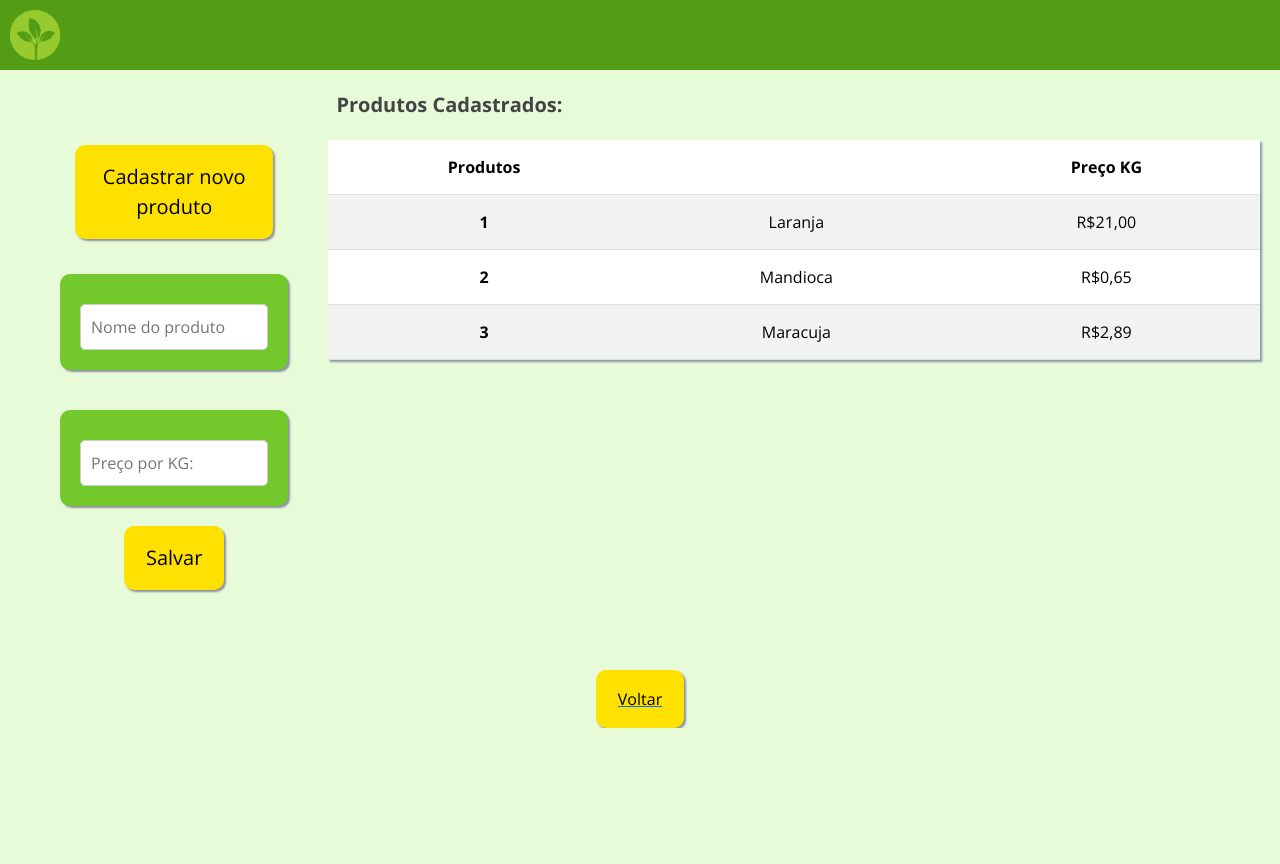
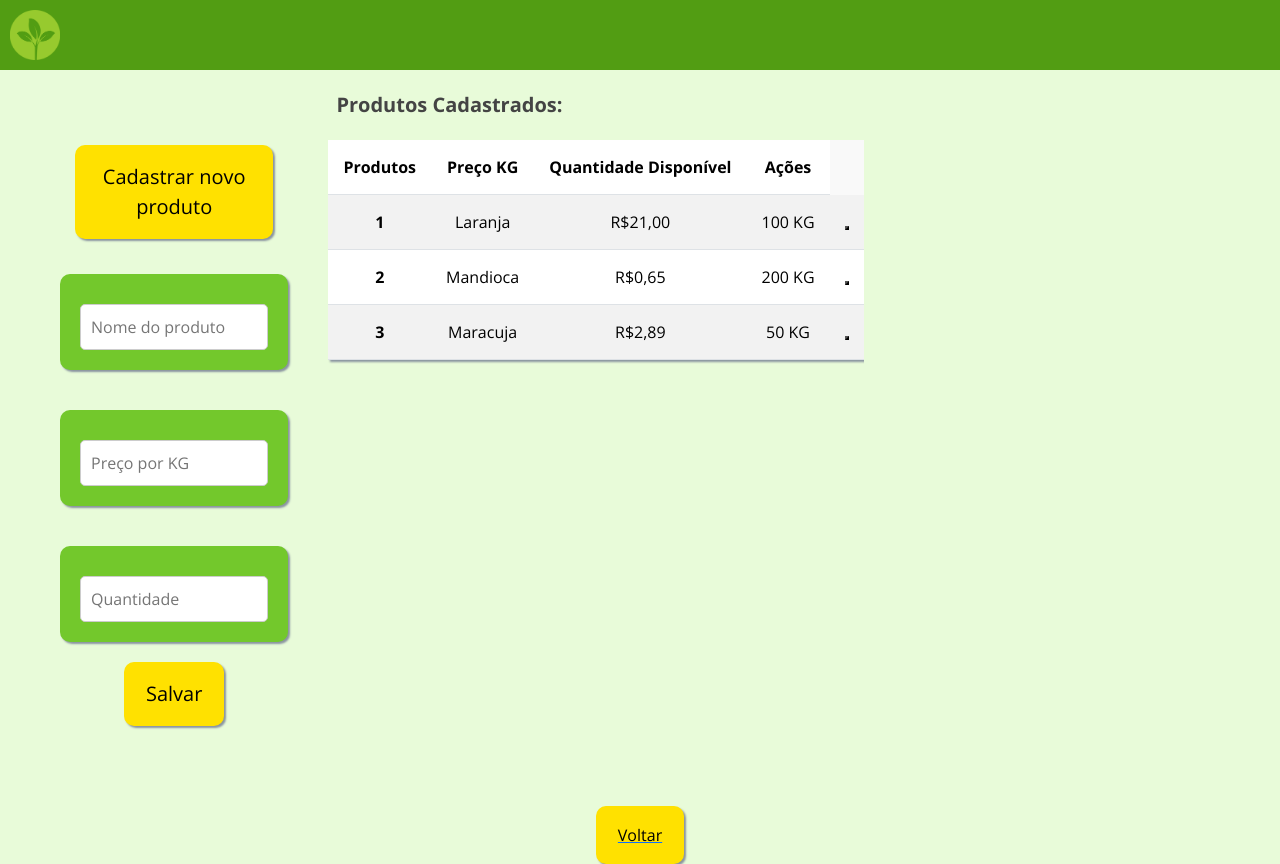
Before and after one commit to ThalesTavares18/gestao-rural, a Next.js app: page /estoque in a window 1280 px wide. Both pictures are taken after a click on the button "Cadastrar novo produto". Before the commit the page ends 800 px from the top, so only its background shows below. Built offline with nearby package versions, Linux system fonts and the light colour scheme.

Commit message:
tabela renderizada
mudança na tabela e no processo de atualizar.

```diff
--- a/app/estoque/page.js
+++ b/app/estoque/page.js
@@ -5,24 +5,41 @@ import 'bootstrap/dist/css/bootstrap.min.css';
 import './pagina_estoque.css';
 import { handleClientScriptLoad } from 'next/script';
 
+const Estoque = () => {
+  const [A1, alteraA1] = useState(false);
+  const [nomeProduto, alteraNomeProduto] = useState('');
+  const [precoProduto, alteraPrecoProduto] = useState('');
+  const [quantidadeProduto, alteraQuantidadeProduto] = useState('');
+  const [produtos, setProdutos] = useState([
+    { nome: 'Laranja', preco: 'R$21,00', quantidade: '100 KG' },
+    { nome: 'Mandioca', preco: 'R$0,65', quantidade: '200 KG' },
+    { nome: 'Maracuja', preco: 'R$2,89', quantidade: '50 KG' },
+  ]);
 
+  const handleClick = () => {
+    alteraA1(!A1);
+  };
 
-const Estoque = () => {
+  const handleSalvar = () => {
+    const novoProduto = {
+      nome: nomeProduto,
+      preco: precoProduto,
+      quantidade: quantidadeProduto,
+    };
+    setProdutos([...produtos, novoProduto]);
 
-  const[A1, alteraA1]=useState(false)
-
-  const[selecionado, alteraSelecionado]=useState(false)
-
-  const handleClick = ()=>{
-    alteraA1(!A1)
-  }
+    // Limpar os campos após salvar
+    alteraNomeProduto('');
+    alteraPrecoProduto('');
+    alteraQuantidadeProduto('');
+    alteraA1(false); // Fecha o formulário após salvar
+  };
 
   return (
     <div>
       <div className="menuSuperior">
-       <img className=' logo' src= "logo.png" />
+        <img className="logo" src="logo.png" />
       </div>
-
 
       <div className="paineis">
         <div className="painelEsquerdo">
@@ -35,24 +52,46 @@ const Estoque = () => {
             </div>
           </div>
 
-
-{ A1 && (
+          {A1 && (
             <>
               <div className="Conteudo">
                 <div className="CardGeral">
-              <input placeholder="Nome do produto" />
+                  <input
+                    type="text"
+                    placeholder="Nome do produto"
+                    value={nomeProduto}
+                    onChange={(e) => alteraNomeProduto(e.target.value)}
+                  />
                 </div>
               </div>
 
               <div className="Conteudo">
                 <div className="CardGeral">
-              <input placeholder="Preço por KG:" />
+                  <input
+                    type="text"
+                    placeholder="Preço por KG"
+                    value={precoProduto}
+                    onChange={(e) => alteraPrecoProduto(e.target.value)}
+                  />
+                </div>
+              </div>
+
+              <div className="Conteudo">
+                <div className="CardGeral">
+                  <input
+                    type="text"
+                    placeholder="Quantidade"
+                    value={quantidadeProduto}
+                    onChange={(e) => alteraQuantidadeProduto(e.target.value)}
+                  />
                 </div>
               </div>
 
               <div>
                 <div className="CardGeral">
-              <button className="button"> Salvar </button>
+                  <button className="button" onClick={handleSalvar}>
+                    Salvar
+                  </button>
                 </div>
               </div>
             </>
@@ -66,46 +105,45 @@ const Estoque = () => {
             <p>Produtos Cadastrados:</p>
           </div>
 
+          <div className="tabela-scroll">
             <table className="table table-striped">
               <thead>
                 <tr>
                   <th scope="col">Produtos</th>
-                <th scope="col"></th>
                   <th scope="col">Preço KG</th>
+                  <th scope="col">Quantidade Disponível</th>
+                  <th scope="col">Ações</th>
                 </tr>
               </thead>
               <tbody>
-              <tr>
-                <th scope="row">1</th>
-                <td>Laranja</td>
-                <td>R$21,00</td>
+                {produtos.map((produto, index) => (
+                  <tr key={index}>
+                    <th scope="row">{index + 1}</th>
+                    <td>{produto.nome}</td>
+                    <td>{produto.preco}</td>
+                    <td>{produto.quantidade}</td>
+                    <td>
+                      <button className="button-editar">
+                        <i className="fa-solid fa-pencil"></i>
+                      </button>
+                    </td>
                   </tr>
-              <tr>
-                <th scope="row">2</th>
-                <td>Mandioca</td>
-                <td>R$0,65</td>
-              </tr>
-              <tr>
-                <th scope="row">3</th>
-                <td>Maracuja</td>
-                <td>R$2,89</td>
-              </tr>
+                ))}
               </tbody>
             </table>
           </div>
         </div>
+      </div>
 
       <div className="Voltar">
-
-      <a href=" http://localhost:3000/"> <button className="voltar">
+        <a href="http://localhost:3000/">
+          <button className="voltar">
             <p>Voltar</p>
-
-        </button> </a>
-
-
+          </button>
+        </a>
       </div>
     </div>
   );
-}
+};
 
 export default Estoque;
--- a/app/estoque/pagina_estoque.css
+++ b/app/estoque/pagina_estoque.css
@@ -19,6 +19,11 @@ body {
 
 /* Imagem do menu superior */
 
+/* Rolagem da tabela */
+.tabela-scroll {
+    max-height: 400px; /* Tamanho máximo da tabela */
+    overflow-y: auto;  /* Permite rolar verticalmente */
+  }
 
 .logo{
     width: 50px;
```
Lines whose indentation alone changed are shown as unchanged.
